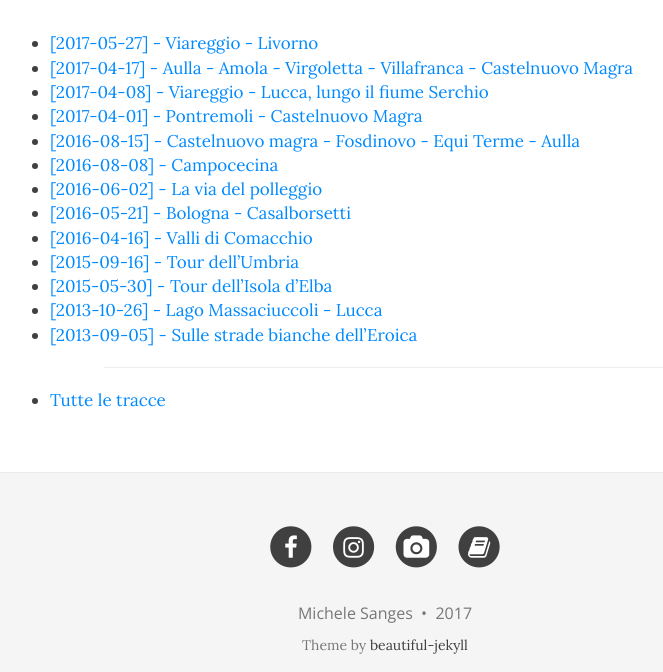
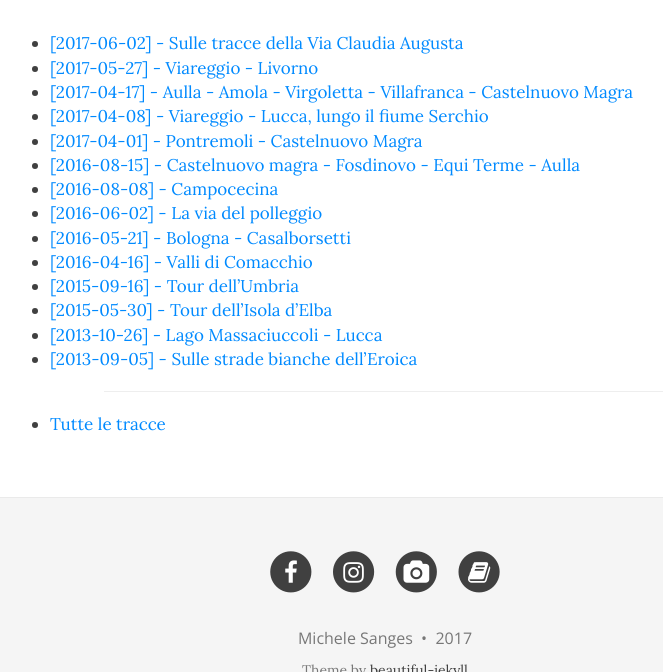
Before and after one commit to michelesanges/michelesanges.github.io, a Jekyll site: the page built from cicloturismo.md, in a window 1280 px wide and 900 px high, scrolled down 748 px, cut to the strip 228-900 px from the top of the window. Shown: the whole strip, without its empty margins (255-918 px from the left). Built offline with Jekyll 4.4.1, drawn with Linux system fonts in a browser that asks for light colours; nearby versions of some CDN libraries.

Commit message:
Aggiunta la traccia della via claudia augusta.

```diff
--- a/cicloturismo.md
+++ b/cicloturismo.md
@@ -5,6 +5,7 @@ subtitle: Il termine traccia denota solitamente un segno, un'orma o una scia, ma
 bigimg: https://goo.gl/i8Hqu1
 ---
 
+- <a href="https://drive.google.com/open?id=1hj3sWT_fr3Ge119nEvXzRD_FIdM&usp=sharing" target="_blank">[2017-06-02] - Sulle tracce della Via Claudia Augusta</a>
 - <a href="https://drive.google.com/open?id=1m-C9PGES7bLrPu0gbruAaU6GacA&usp=sharing" target="_blank">[2017-05-27] - Viareggio - Livorno</a>
 - <a href="https://drive.google.com/open?id=1xGrzhtjdLYF_zswTsfnfGwlPyow&usp=sharing" target="_blank">[2017-04-17] - Aulla - Amola - Virgoletta - Villafranca - Castelnuovo Magra</a>
 - <a href="https://drive.google.com/open?id=1KarbCXSjhfjT-JXdQlYG-2_-XGc&usp=sharing" target="_blank">[2017-04-08] - Viareggio - Lucca, lungo il fiume Serchio</a>
--- a/tracks.html
+++ b/tracks.html
@@ -112,7 +112,7 @@
 	div.className = "dropdown-check-list";
 	div.id = 'list1';
 
-	var html_cmd = '<span class="anchor">Select Tracks</span> <ul class="items"> ';
+	var html_cmd = '<span class="anchor">Tracks</span> <ul class="items"> ';
 	for (i = 0; i < track_filename.length; i++)
 	{
 		html_cmd = html_cmd + '<li><input type="checkbox" checked onclick="boxclick(this,' +  i + ')"/>' + track_filename[i][1] + '</li>'
```
